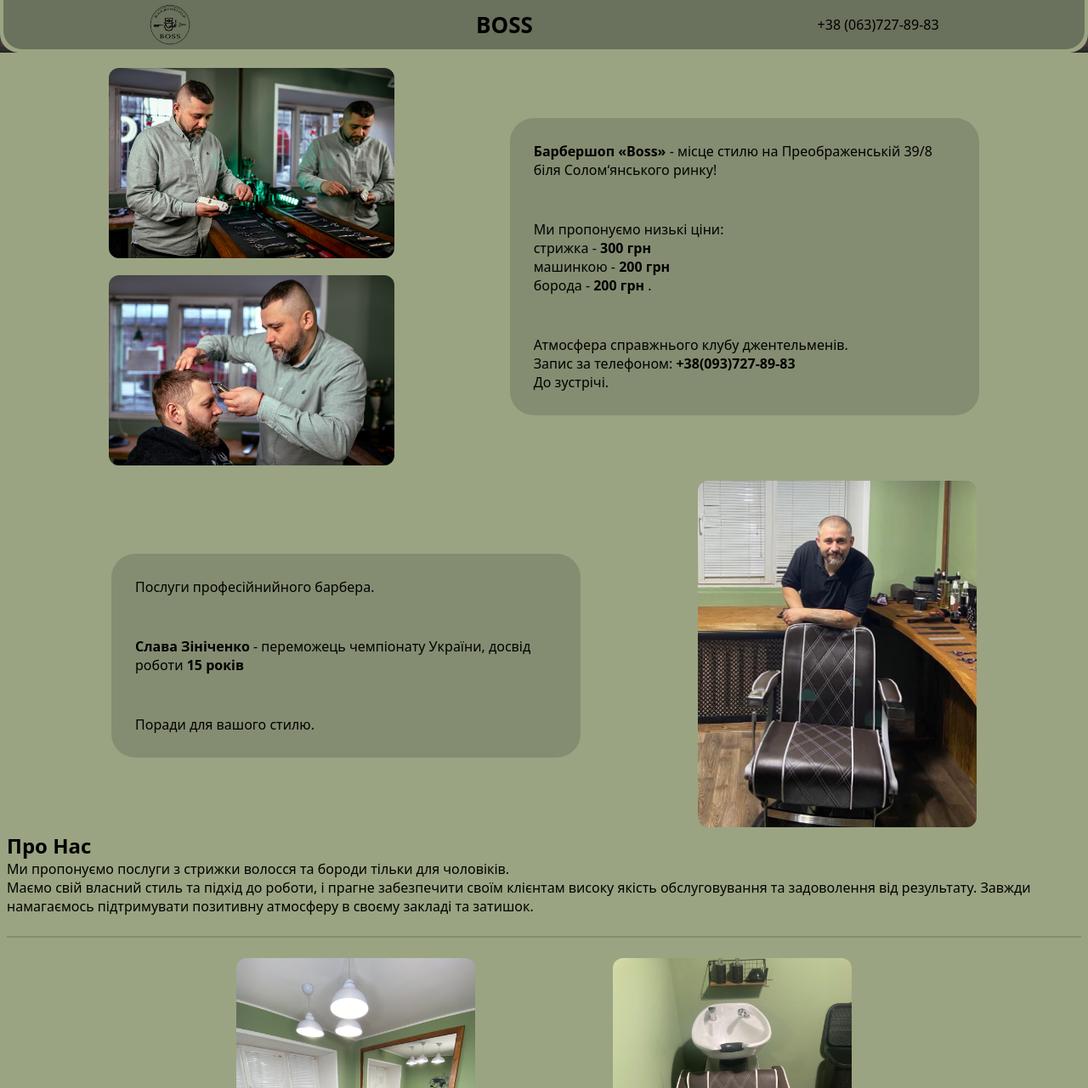
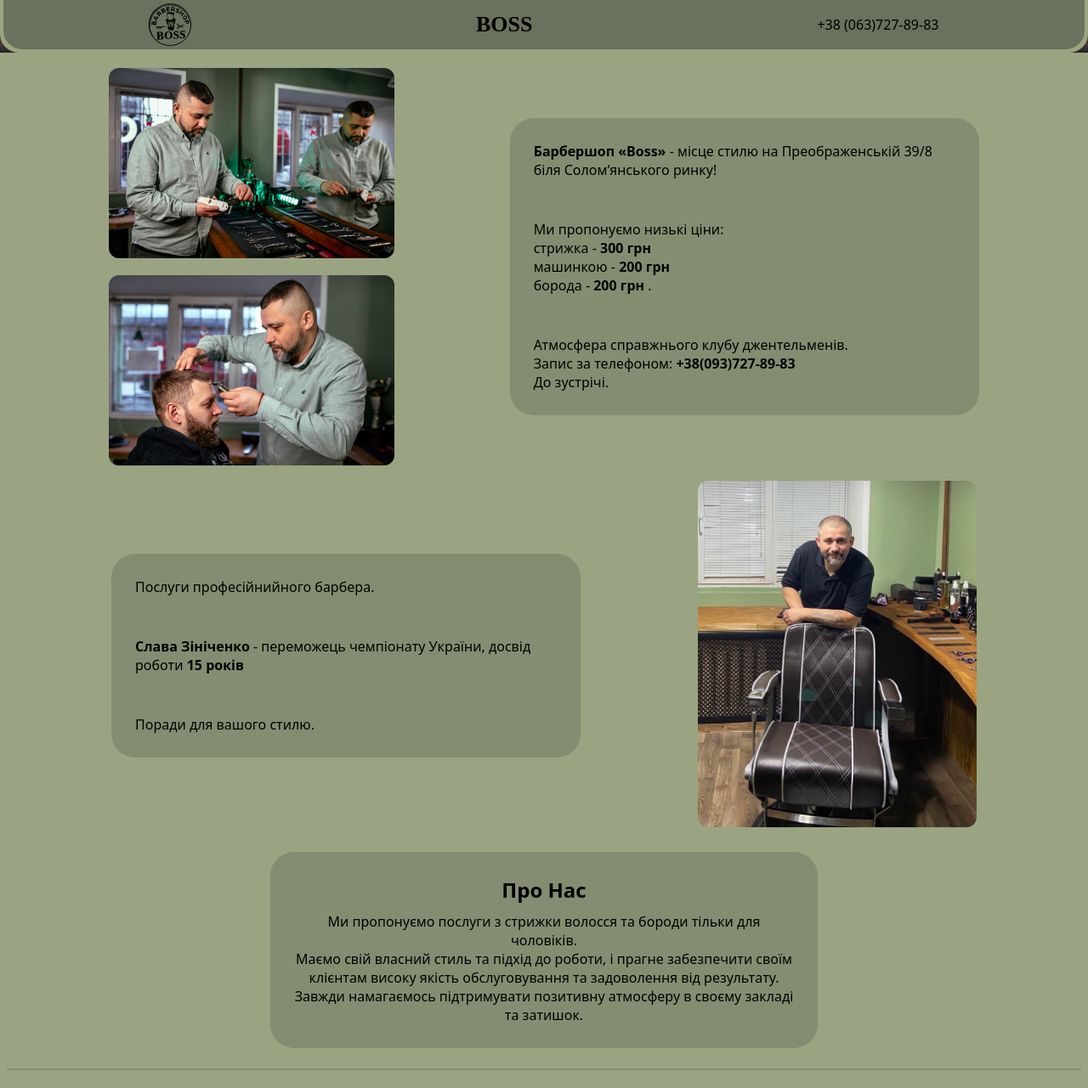
Before and after one commit to Ohanes-Nersesian/barbershop-boss, a plain HTML site: page index.html in a window 1280 px wide. Shown: the top 1281 px of the page at 85% size. Drawn offline with Linux system fonts and the light colour scheme.

Commit message:
your commit

```diff
--- a/css/mystyle.css
+++ b/css/mystyle.css
@@ -73,6 +73,7 @@ header.conteiner {
 }
 
 .header > h1 {
+    font-family: 'Times New Roman', Times, serif;
     cursor:default ;
     font-size: 26px;
     text-transform: uppercase;
@@ -148,7 +149,13 @@ header.conteiner {
     max-width: 100%;
 }
 
-
+/*info-title*/
+.info-title{
+    margin: 24px auto;
+    text-align: center;
+    max-width: 644px;
+    gap: 10px;
+}
 /*interior*/
 .interior-block {
     border-top: solid 2px #6a715c75;
--- a/index.html
+++ b/index.html
@@ -10,7 +10,7 @@
 <body>
     <header class="conteiner">
         <div class="header">
-            <img src="./img/logo-boss.png" alt="logo-boss">
+            <img src="./img/logo.svg" alt="logo-boss">
             <h1>Boss</h1>
             <a class="number" href="tel:+380637278983">+38 (063)727-89-83</a>
         </div>
@@ -59,16 +59,18 @@
             </div>
         </section>
         <section class="conteiner">
+            <div class="info-title barber-title">
                 <h2> Про Нас</h2>
                 <p>
                     Ми пропонуємо послуги з стрижки волосся та бороди тільки для чоловіків.<br>
                     Маємо свій власний стиль та підхід до роботи, і прагне забезпечити своїм клієнтам високу якість обслуговування та задоволення від результату.
                     Завжди намагаємось підтримувати позитивну атмосферу в своєму закладі та затишок.
                 </p>
+            </div>
         </section>
         <section class="conteiner">
             <div class="interior-block">
-                <div class="interior">
+                <div class="interior ">
                     <img src="./img/working-space.jpg" alt="">
                     <img src="./img/washing.jpg" alt="">
                     <img src="./img/interior-1.jpg" alt="">
```
Lines whose indentation alone changed are shown as unchanged.
